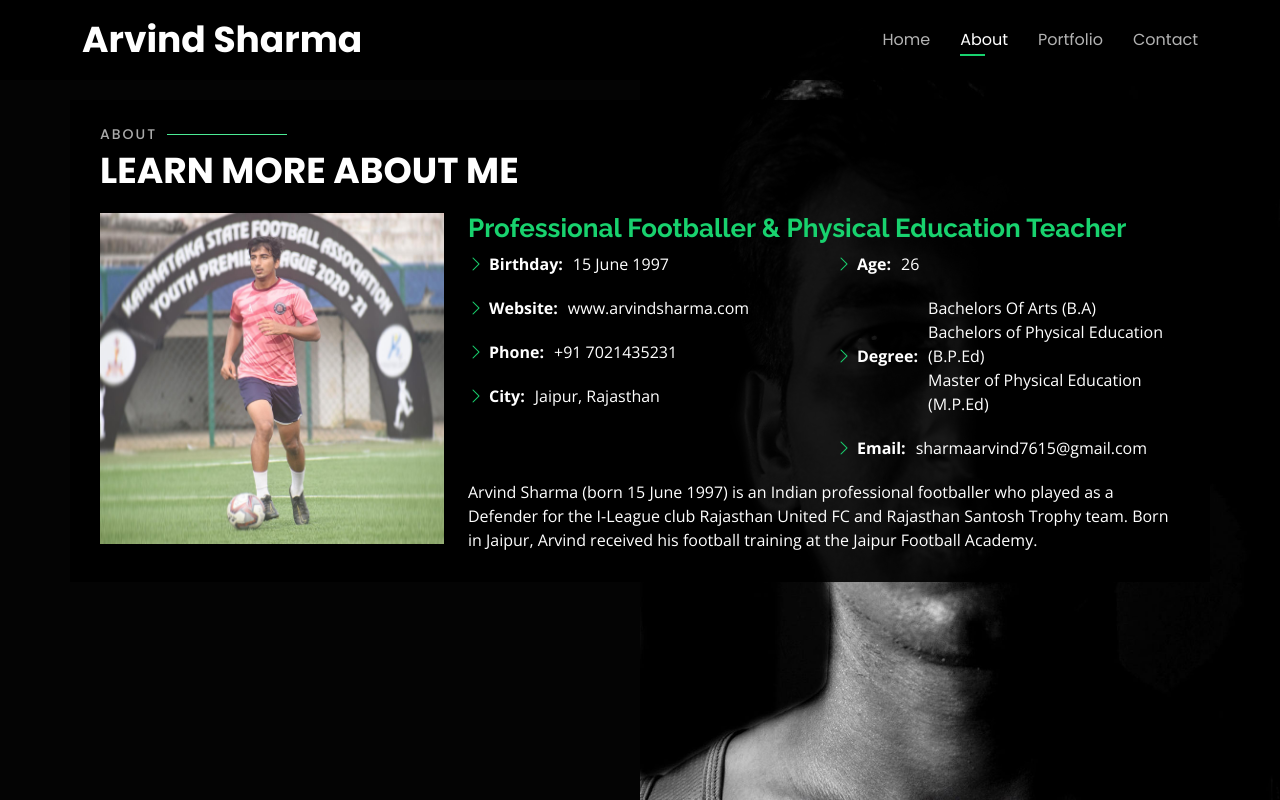
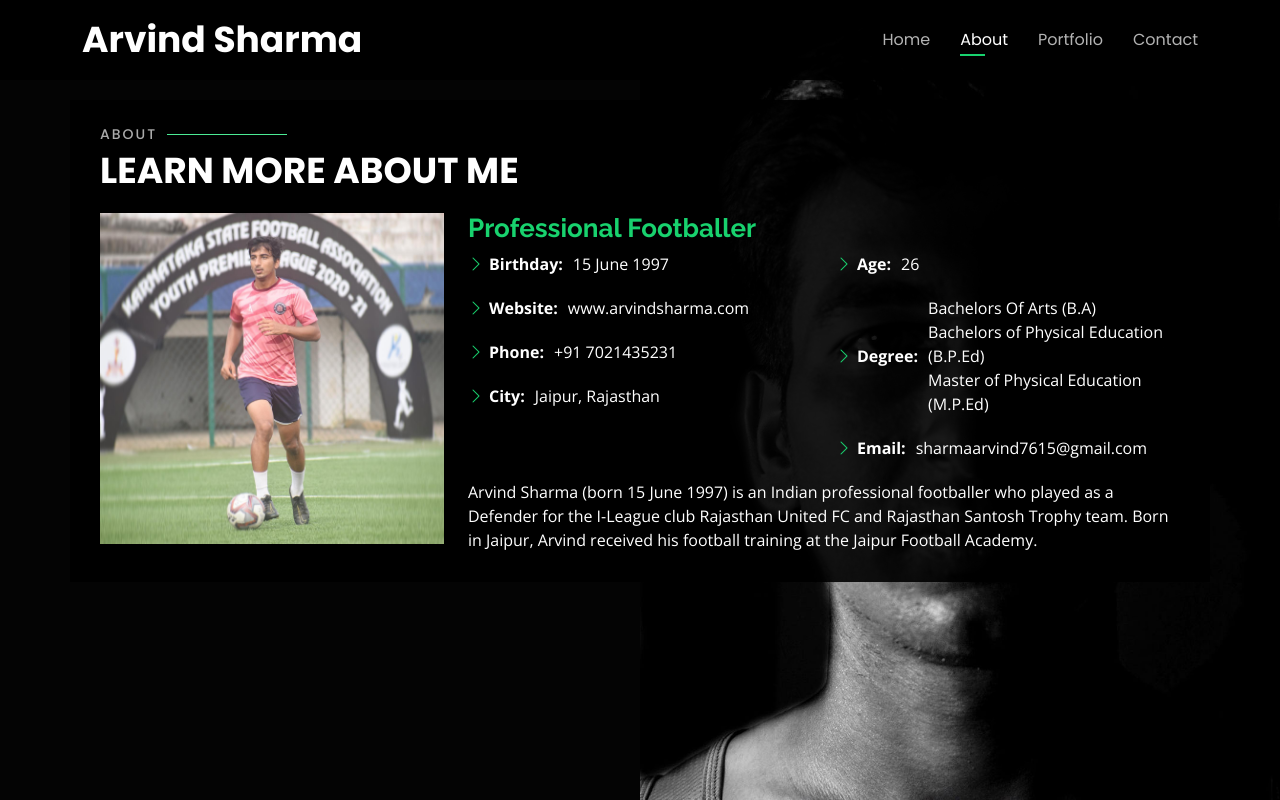
Before and after one commit to Arvindsharma02/my-website, a plain HTML site: page index.html in a window 1280 px wide. Both pictures are taken after a click on the link "About". Drawn offline with nearby package versions, Linux system fonts and the light colour scheme.

Commit message:
physical education removed

```diff
--- a/index.html
+++ b/index.html
@@ -64,7 +64,7 @@
           <img src="assets/img/me.jpg" class="img-fluid" alt="">
         </div>
         <div class="col-lg-8 pt-4 pt-lg-0 content" data-aos="fade-left">
-          <h3>Professional Footballer  &amp; Physical Education Teacher </h3>
+          <h3>Professional Footballer</h3>
           <div class="row">
             <div class="col-lg-6">
               <ul>
```
